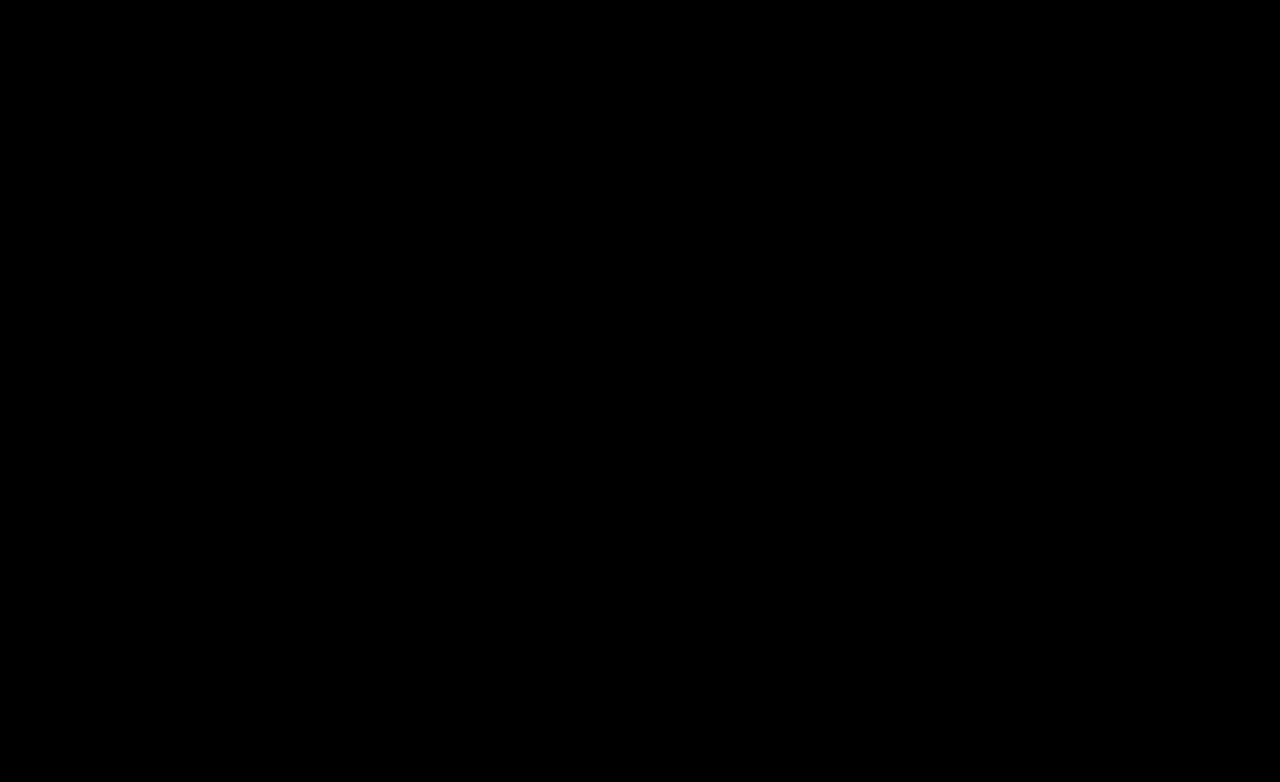
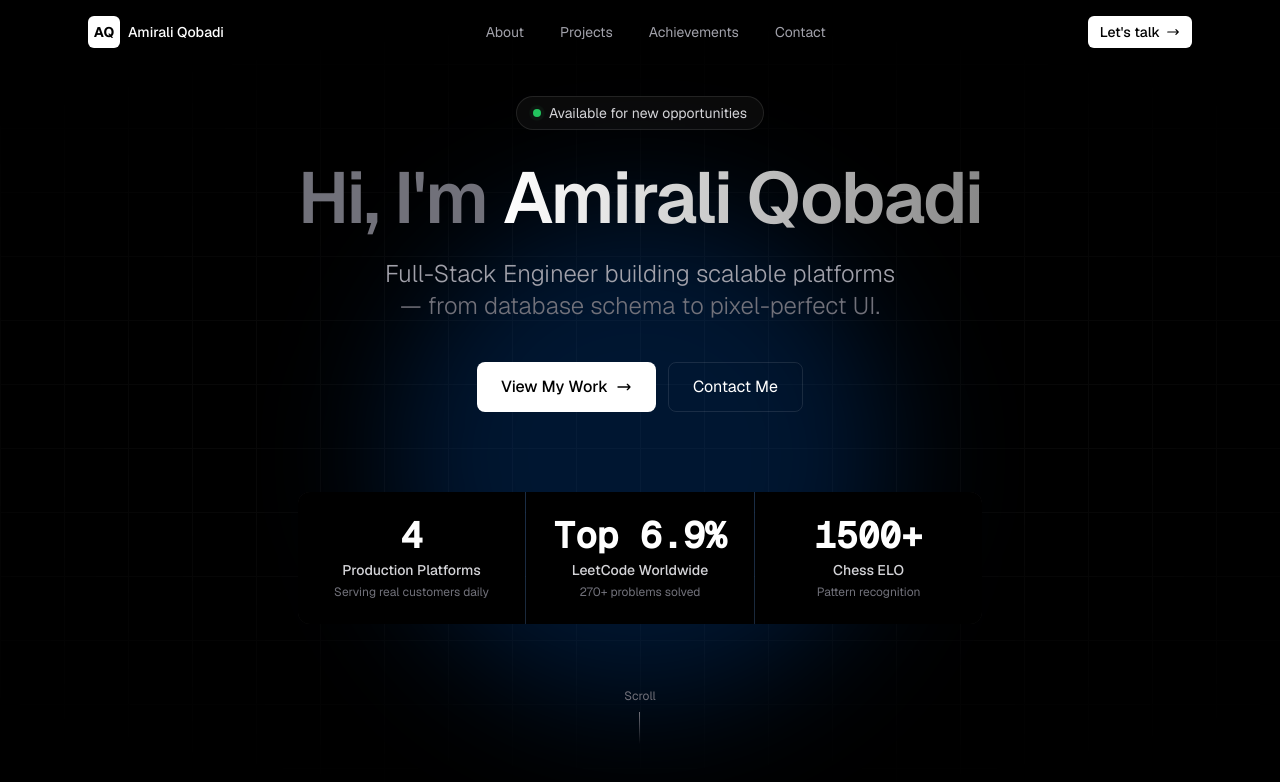
Before and after one commit to amiraliqobadi/my-portfolio-website, a React (Vite) app: page / in a window 1280 px wide. Shown: the top 782 px of the page. Built offline with nearby package versions, Linux system fonts and the light colour scheme.

Commit message:
hero added

```diff
--- a/src/App.jsx
+++ b/src/App.jsx
@@ -1,7 +1,15 @@
-import { useState } from "react";
+import Navbar from "./components/Navbar";
+import Hero from "./components/Hero";
+import "./index.css";
 
 function App() {
-    return <></>;
+    return (
+        <div className="bg-black min-h-screen">
+            <Navbar />
+            <Hero />
+            {/* سکشن‌های بعدی اینجا اضافه می‌شن */}
+        </div>
+    );
 }
 
 export default App;
--- /dev/null
+++ b/src/components/Navbar.jsx
@@ -0,0 +1,77 @@
+import React, { useState, useEffect } from "react";
+
+const Navbar = () => {
+    const [scrolled, setScrolled] = useState(false);
+
+    useEffect(() => {
+        const handleScroll = () => setScrolled(window.scrollY > 20);
+        window.addEventListener("scroll", handleScroll);
+        return () => window.removeEventListener("scroll", handleScroll);
+    }, []);
+
+    const links = [
+        { href: "#about", label: "About" },
+        { href: "#projects", label: "Projects" },
+        { href: "#achievements", label: "Achievements" },
+        { href: "#contact", label: "Contact" },
+    ];
+
+    return (
+        <nav
+            className={`fixed top-0 left-0 right-0 z-50 transition-all duration-300 ${
+                scrolled
+                    ? "bg-black/80 backdrop-blur-xl border-b border-white/10"
+                    : "bg-transparent"
+            }`}
+        >
+            <div className="max-w-6xl mx-auto px-6 h-16 flex items-center justify-between">
+                {/* Logo */}
+                <a href="#" className="flex items-center gap-2 group">
+                    <div className="w-8 h-8 rounded-md bg-white text-black flex items-center justify-center font-bold text-sm group-hover:bg-zinc-200 transition-colors">
+                        AQ
+                    </div>
+                    <span className="font-medium text-sm hidden sm:block">
+                        Amirali Qobadi
+                    </span>
+                </a>
+
+                {/* Links */}
+                <div className="hidden md:flex items-center gap-1">
+                    {links.map((link) => (
+                        <a
+                            key={link.href}
+                            href={link.href}
+                            className="px-4 py-1.5 text-sm text-zinc-400 hover:text-white transition-colors rounded-md hover:bg-white/5"
+                        >
+                            {link.label}
+                        </a>
+                    ))}
+                </div>
+
+                {/* CTA */}
+                <a
+                    href="mailto:amiraliqobadi5@gmail.com"
+                    className="inline-flex items-center gap-1.5 px-3 py-1.5 text-sm rounded-md bg-white text-black font-medium hover:bg-zinc-200 transition-colors"
+                >
+                    <span className="hidden sm:inline">Let's talk</span>
+                    <span className="sm:hidden">✉️</span>
+                    <svg
+                        className="w-3.5 h-3.5"
+                        fill="none"
+                        viewBox="0 0 24 24"
+                        stroke="currentColor"
+                    >
+                        <path
+                            strokeLinecap="round"
+                            strokeLinejoin="round"
+                            strokeWidth={2}
+                            d="M17 8l4 4m0 0l-4 4m4-4H3"
+                        />
+                    </svg>
+                </a>
+            </div>
+        </nav>
+    );
+};
+
+export default Navbar;
```
